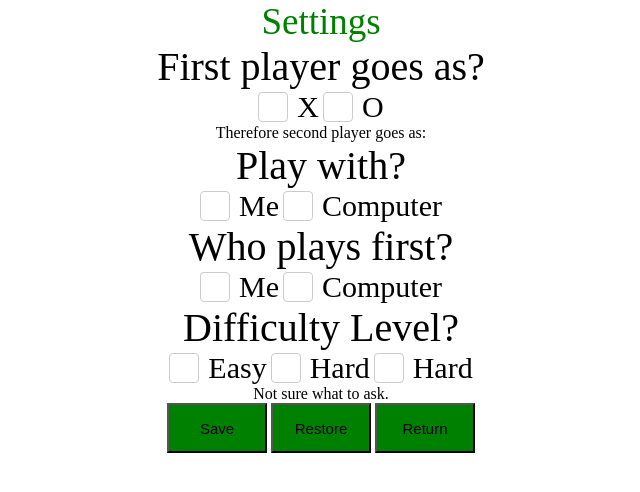
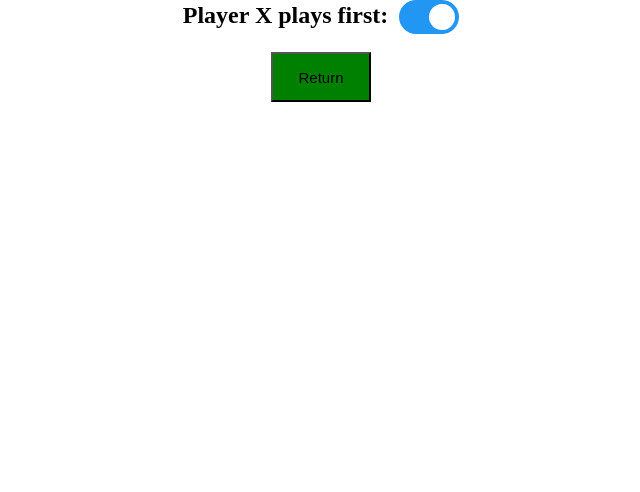
Before and after one commit to Emmanuel2526/Terminal_TicTacToe, a plain HTML site: page index.html in a window 1280 px wide. Both pictures are taken after a click on the button "Settings". Shown: the whole page, without its empty margins (319-959 px from the left). Drawn offline with Linux system fonts and the light colour scheme.

Commit message:
Setting page updated, minimalistic, updated as features are implemented.

```diff
--- a/index.html
+++ b/index.html
@@ -6,6 +6,7 @@
         <meta http-equiv="X-UA-Compatible" content="IE=edge">
         <meta name="viewport" content="width=device-width, initial-scale=1.0">
         <link rel="stylesheet" href="style.css">
+        <link rel="stylesheet" href="switches.css">
     </head>
     <body>
         <!--Page 1-->
@@ -35,50 +36,14 @@
         </div>
         <!--Page 2-->
         <div id="settings_page">
-            <div id = "gn">Settings</div>
-            <div id="subs">First player goes as?</div>
-            <div id="ans">
-                <input type="checkbox" id="firstX">
-                <label for="firstX">X</label>
-                <input type="checkbox" id="firstO">
-                <label for="firstO">O</label>
-            </div>
-            <div id="result">Therefore second player goes as:</div>
-            <div id="subs">Play with?</div>
-            <div id="ans">
-                <input type="checkbox" id="playHuman">
-                <label for="playHuman">Me</label>
-                <input type="checkbox" id="playComputer">
-                <label for="playComputer">Computer</label>
-            </div>
-            <!--If play with computer-->
-            <div id="playWithComputer">
-                <div id="subs">Who plays first?</div>
-                <div id="ans">
-                    <input type="checkbox" id="meplay">
-                    <label for="meplay">Me</label>
-                    <input type="checkbox" id="computerplay">
-                    <label for="computerplay">Computer</label>
-                </div>
-                <div id="subs">Difficulty Level?</div>
-                <div id="ans">
-                    <input type="checkbox" id="easy_level">
-                    <label for="easy_level">Easy</label>
-                    <input type="checkbox" id="medium_level">
-                    <label for="medium_level">Hard</label>
-                    <input type="checkbox" id="hard_level">
-                    <label for="hard_level">Hard</label>
-                </div>
-            </div>
-            <!--If play with human.-->
-            <div id="playWithHuman">
-                Not sure what to ask.
-            </div>
-
-
-            <button class="button_style">Save</button>
-            <button class="button_style">Restore</button>
-            <button onclick="st('return_to_game')" class="button_style">Return</button>
+          <h2>Player X plays first:
+          <label class="switch">
+            <input type="checkbox" checked>
+            <span class="slider round"></span>
+          </label>
+          </h2>
+          <br>
+          <button onclick="st('return_to_game')" class="button_style">Return</button>
         </div>
         <script src="variables.js"></script>
         <script src="script.js"></script>
--- /dev/null
+++ b/switches.css
@@ -0,0 +1,74 @@
+.switch {
+  position: relative;
+  display: inline-block;
+  width: 60px;
+  height: 34px;
+}
+
+.switch input {
+  opacity: 0;
+  width: 0;
+  height: 0;
+}
+
+.slider {
+  position: absolute;
+  cursor: pointer;
+  top: 0;
+  left: 0;
+  right: 0;
+  bottom: 0;
+  background-color: #ccc;
+  -webkit-transition: .4s;
+  transition: .4s;
+}
+
+.slider:before {
+  position: absolute;
+  content: "";
+  height: 26px;
+  width: 26px;
+  left: 4px;
+  bottom: 4px;
+  background-webkit-transition: .4s;
+  transition: .4s;
+}
+.slider:before {
+  position: absolute;
+  content: "";
+  height: 26px;
+  width: 26px;
+  left: 4px;
+  bottom: 4px;
+  background-color: white;
+  -webkit-transition: .4s;
+  transition: .4s;
+}
+
+input:checked + .slider {
+  background-color: #2196F3;
+}-color: white;
+  -webkit-transition: .4s;
+  transition: .4s;
+}
+input:checked + .slider {
+  background-color: #2196F3;
+}
+
+input:focus + .slider {
+  box-shadow: 0 0 1px #2196F3;
+}
+
+input:checked + .slider:before {
+  -webkit-transform: translateX(26px);
+  -ms-transform: translateX(26px);
+  transform: translateX(26px);
+}
+/* Rounded sliders */
+.slider.round {
+  border-radius: 34px;
+}
+
+.slider.round:before {
+  border-radius: 50%;
+}
```
Also changed, not shown: test/settings_style.css (added, +63 -0 lines), test/settingsv1.html (added, +46 -0 lines), test/settingsv2.html (added, +119 -0 lines), test/settingsv3.html (added, +105 -0 lines).
